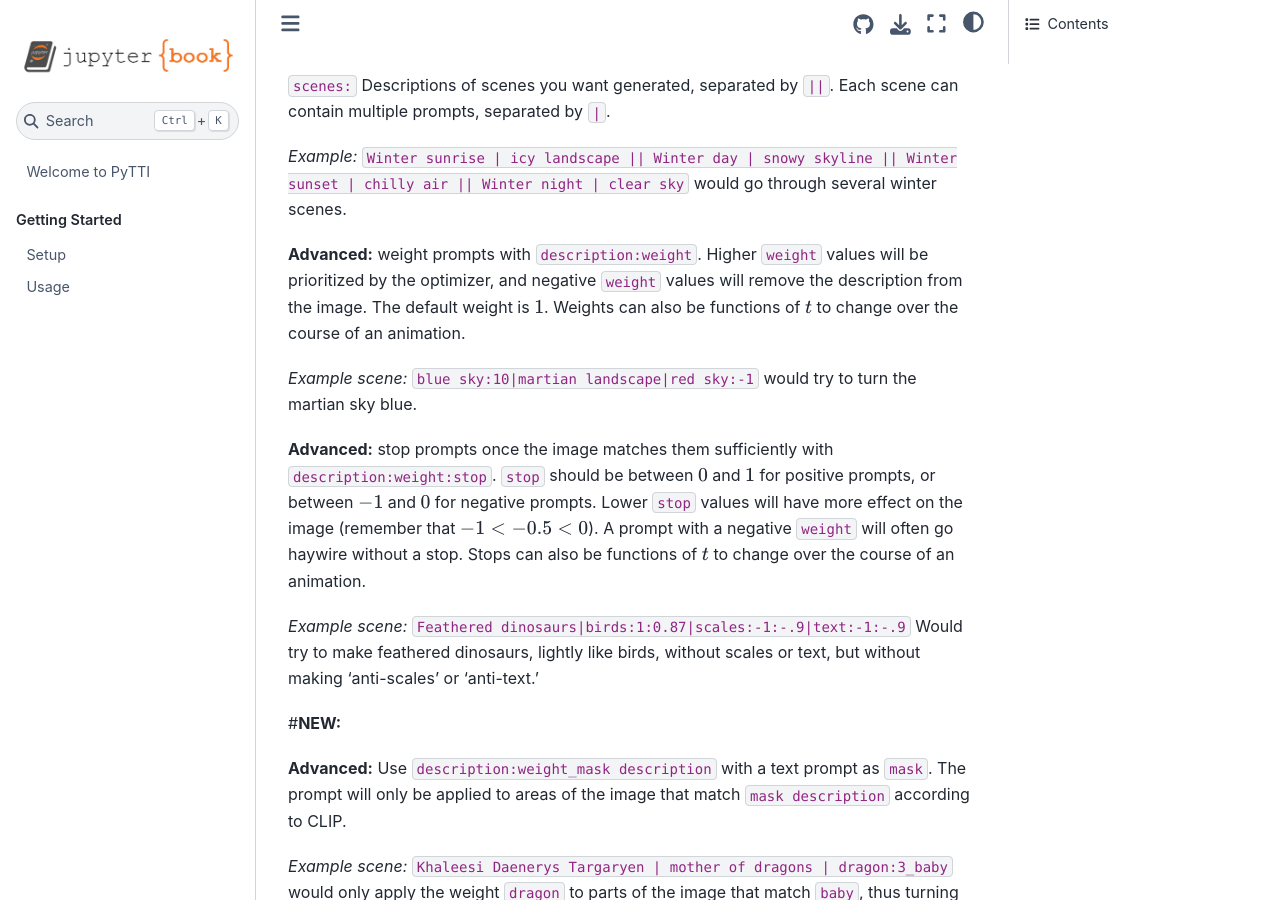
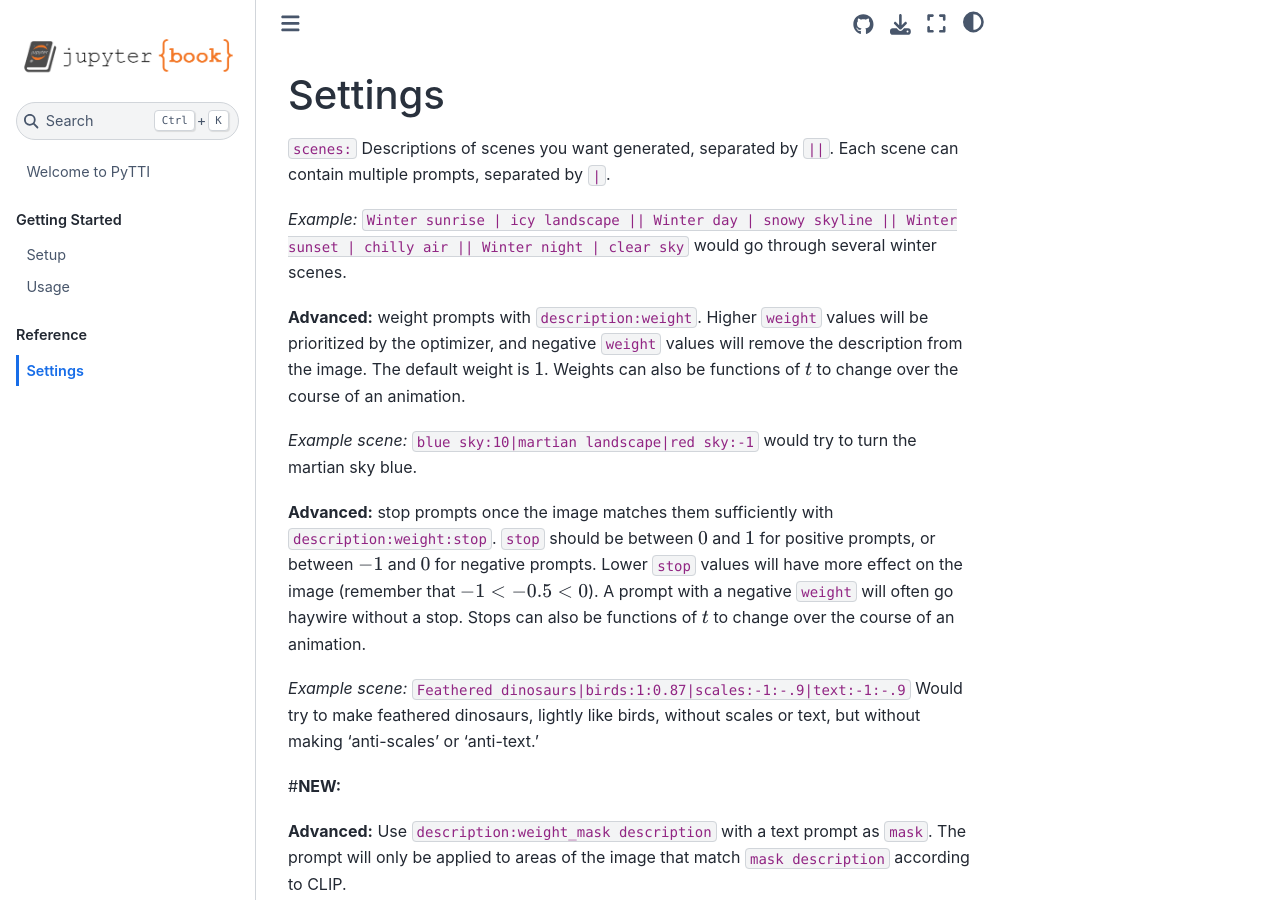
Before and after one commit to pytti-tools/pytti-book, a Jupyter Book: the page built from Settings.md, in a window 1280 px wide and 900 px high. Built offline with Jupyter Book 1.0.4 settings and Sphinx 7.4.7 and the Sphinx Book theme 1.1.4, drawn with Linux system fonts in a browser that asks for light colours.

Commit message:
Added title to article

```diff
--- a/Settings.md
+++ b/Settings.md
@@ -1,3 +1,5 @@
+# Settings
+
 `scenes:` Descriptions of scenes you want generated, separated by `||`. Each scene can contain multiple prompts, separated by `|`.
 
 *Example:* `Winter sunrise | icy landscape || Winter day | snowy skyline || Winter sunset | chilly air || Winter night | clear sky` would go through several winter scenes.
```
